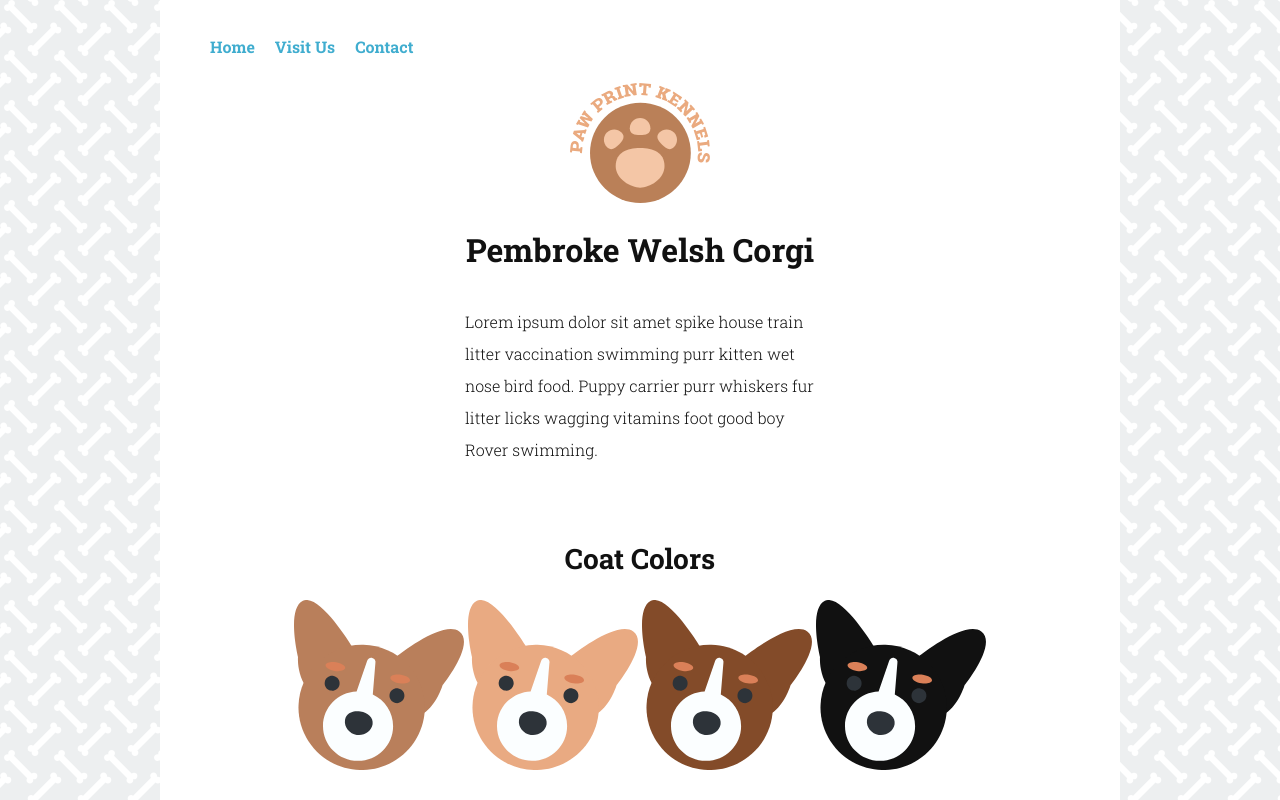
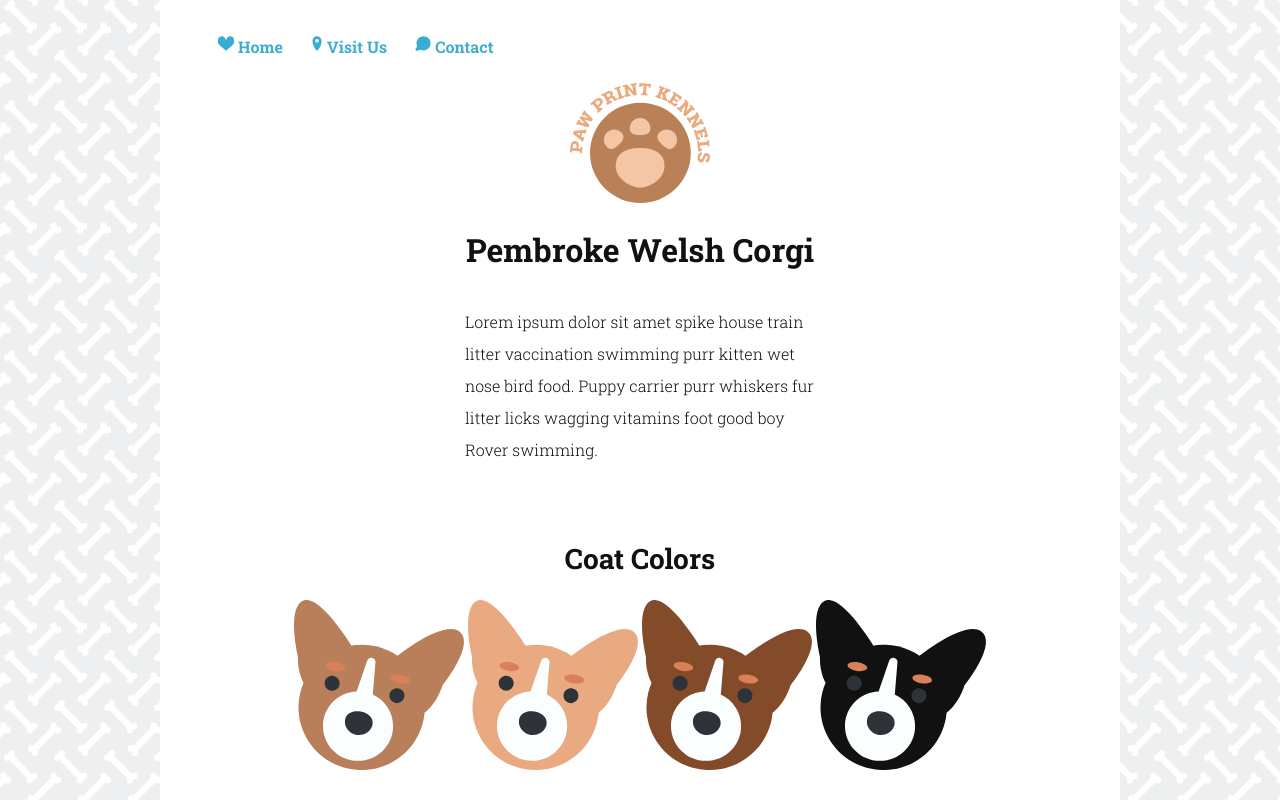
Before and after one commit to TroyAWilson/TechdegreeProjectEight, a plain HTML site: page index.html in a window 1280 px wide. Both pictures are taken after a click on the link "Home". Shown: the top 800 px of the page. Drawn offline with Linux system fonts and the light colour scheme.

Commit message:
Trying to figure out how to change the small icons now

```diff
--- a/css/styles.css
+++ b/css/styles.css
@@ -75,11 +75,10 @@ footer {
   transition: color .5s;
   font-weight: bold;
 }
+.main-nav  li:hover {
+  color:#F3C6A8;
 
-.main-nav li:hover{
-  color: lightblue;
 }
-
 .logo{
   width: 140px;
   height: 120px;
@@ -99,3 +98,13 @@ color:#B97F5B;
 .red{
   color:#834B29;
 }
+#heart-icon{
+  transform: scale(.60) translate(20px, -5px);
+  fill:currentColor;
+}
+.visit-icon{
+  transform: scale(.60) translate(20px, -5px);
+}
+.contact-icon{
+transform: scale(.60) translate(20px, -5px);
+}
--- a/index.html
+++ b/index.html
@@ -16,9 +16,12 @@
       <header>
 
         <ul class ="main-nav">
-          <a href ="#"><li>Home</li></a>
-          <a href ="#"><li>Visit Us</li></a>
-          <a href ="#"><li>Contact</li></a>
+          <img id ="heart-icon" src="svgs/nav-heart.svg">
+          <a href ="#"><li class ="home">Home</li></a>
+          <img class ="visit-icon navIcons" src="svgs/nav-location.svg">
+          <a href ="#"><li class ="visit-us">Visit Us</li></a>
+          <img class ="contact-icon navIcons" src="svgs/nav-contact.svg">
+          <a href ="#"><li class ="contact">Contact</li></a>
         </ul>
         <!--
           Inline SVG for logo
@@ -163,5 +166,6 @@
       </footer>
 
     </div> <!-- container -->
+    <script src="scripts/script.js"></script>
   </body>
 </html>
--- /dev/null
+++ b/scripts/script.js
@@ -0,0 +1,8 @@
+const navItems = document.getElementsByTagName('li');
+const navIcons =document.getElementsByClassName('navIcons');
+const heartIcon =document.getElementById('heart-icon');
+
+navItems[0].addEventListener("mouseover", function(){
+  console.log("test");
+  heartIcon.style.color ="tomato";
+})
```
